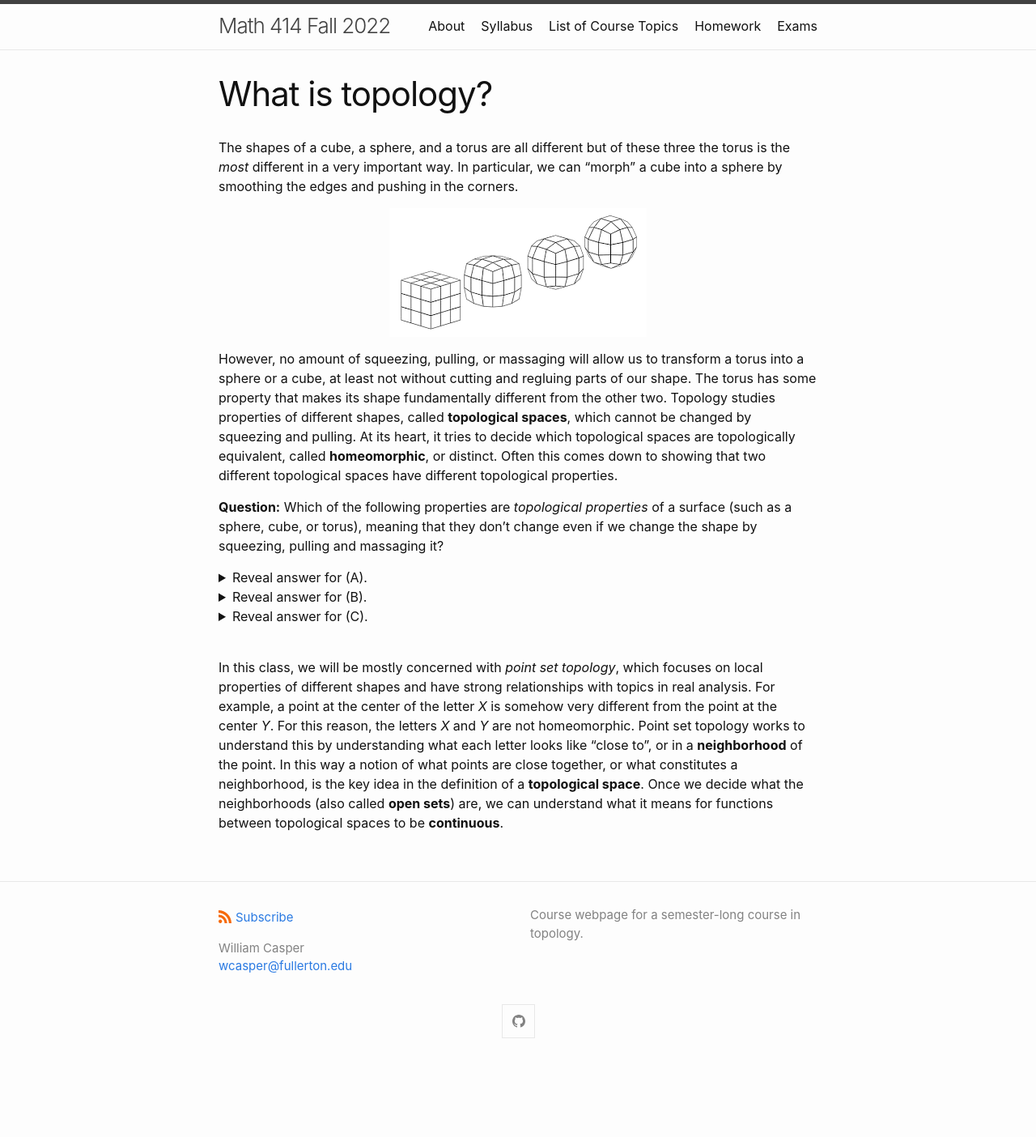
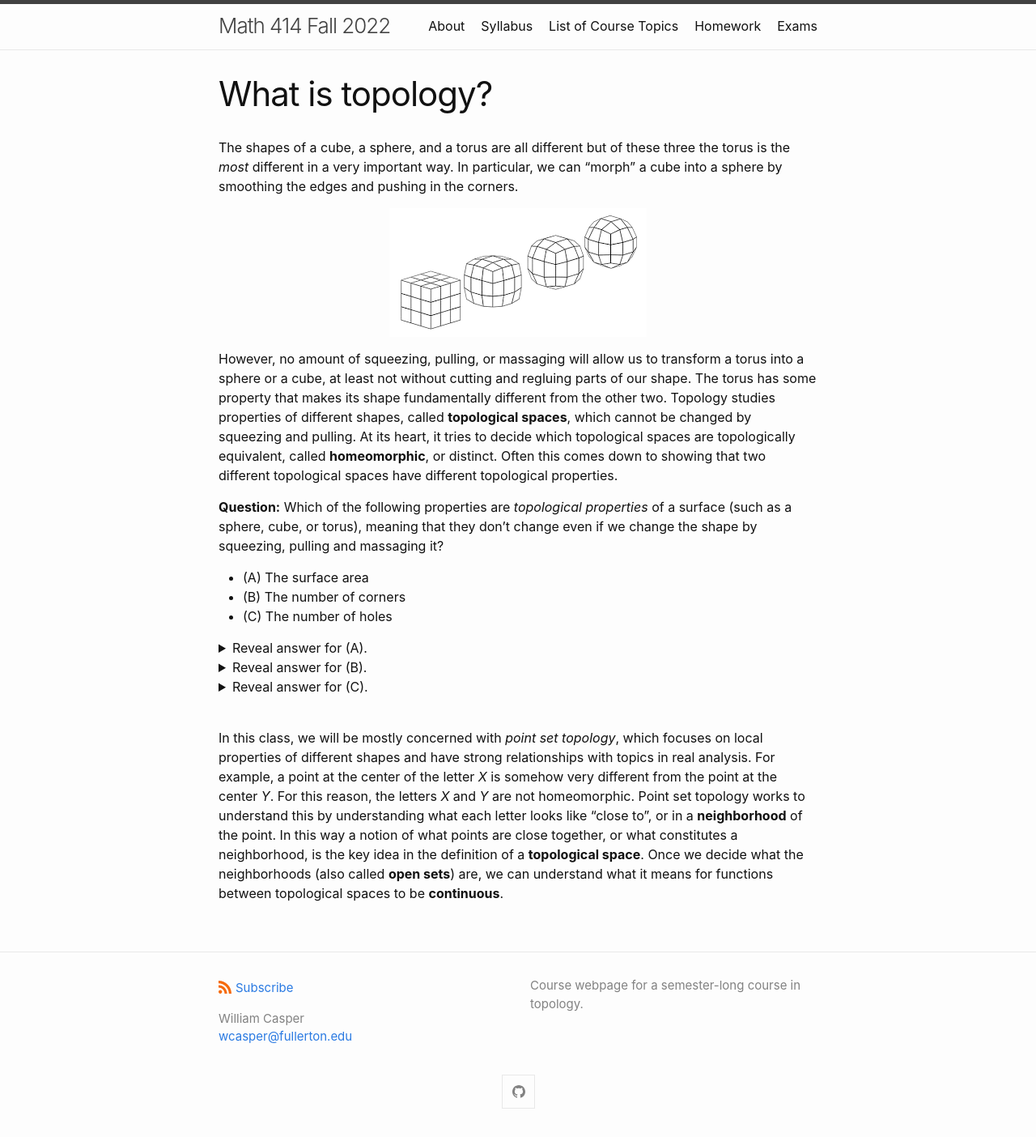
Before and after one commit to wcasper/math414fall2022, a Jekyll site: the page built from _topics/000-what-is-topology.md, in a window 1280 px wide. Shown: the whole page at 81% size. Built offline with Jekyll 4.4.1, drawn with Linux system fonts in a browser that asks for light colours; before the commit the page ends 1317 px from its top, so only the background shows below that.

Commit message:
added options for question

```diff
--- a/_topics/000-what-is-topology.md
+++ b/_topics/000-what-is-topology.md
@@ -12,6 +12,10 @@ However, no amount of squeezing, pulling, or massaging will allow us to transfor
 Often this comes down to showing that two different topological spaces have different topological properties.
 
 **Question:** Which of the following properties are *topological properties* of a surface (such as a sphere, cube, or torus), meaning that they don't change even if we change the shape by squeezing, pulling and massaging it?
+* (A) The surface area
+* (B) The number of corners
+* (C) The number of holes
+
 <details>
   <summary>
   Reveal answer for (A).
```
